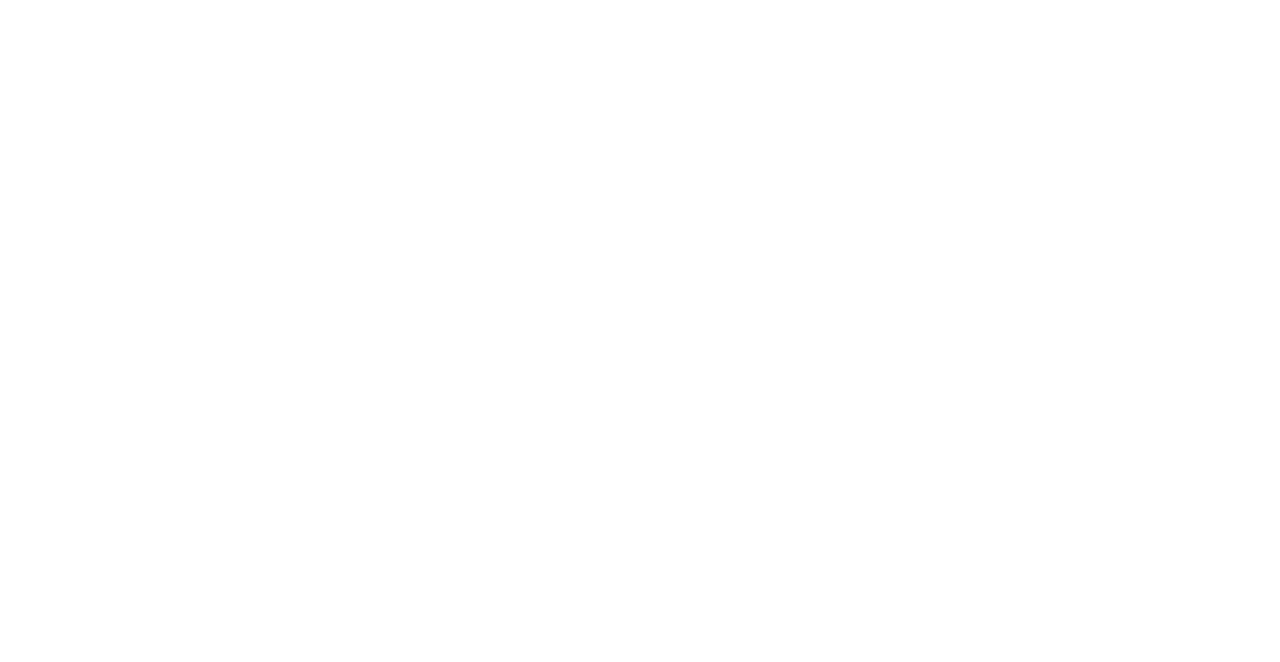
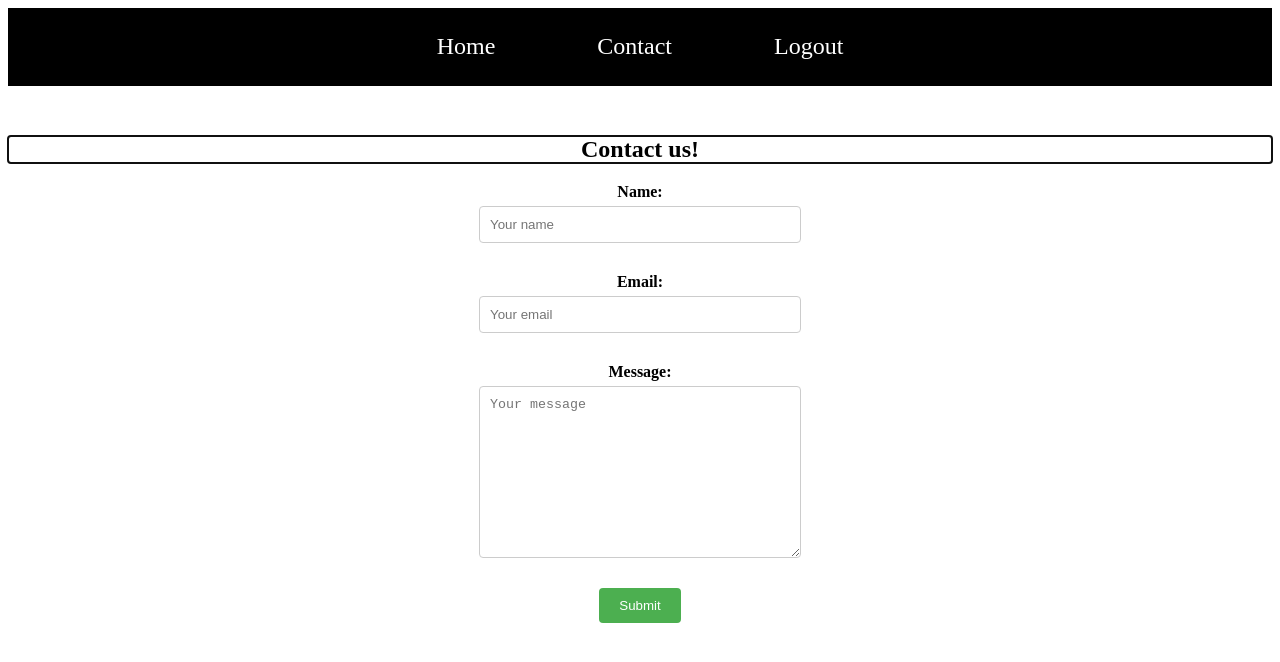
Before and after one commit to Thecoder0012/Node_Exam, a Svelte app in the folder client/: page /contact in a window 1280 px wide. Shown: the top 662 px of the page. Built offline with nearby package versions, Linux system fonts and the light colour scheme.

Commit message:
additional changes

```diff
--- a/client/src/App.svelte
+++ b/client/src/App.svelte
@@ -1,12 +1,15 @@
 <script>
-	import { Router, Route } from "svelte-navigator";
+	import {Router, Route } from "svelte-navigator";
   import Register from "./components/Register.svelte";
   import Login from "./components/Login.svelte";
   import Home from "./components/Home.svelte";
+  import Contact from "./components/Contact.svelte";
+
 </script>
 
 <Router>
-  <Route path="/"><Login /></Route>
+<Route path="/"><Login /></Route>
   <Route path="/home"><Home/></Route>
   <Route path="/register"><Register/></Route>
+  <Route path="/contact"><Contact/></Route>
 </Router>
--- /dev/null
+++ b/client/src/components/Contact.svelte
@@ -0,0 +1,116 @@
+<script>
+    import axios from "axios";
+    import { BASE_URL } from "../store/globalStore.js";
+    import Navbar from "./Navbar.svelte";
+
+    let name = '';
+    let email = '';
+    let message = '';
+    const handleSubmit = async (e) => {
+    e.preventDefault();
+
+    try {
+      const response = await axios.post($BASE_URL+'/contact', {
+        name,
+        email,
+        message
+      });
+      if (response.status === 200) {
+        message = response.data.message;
+      }
+    } catch (err) {
+      message = err.response.data.message;
+    }
+  };
+
+  const handleInputChange = (event) => {
+    if (event.target.name === 'name') {
+      name = event.target.value;
+    } else if (event.target.name === 'email') {
+      email = event.target.value;
+    } else if (event.target.name === 'message') {
+      message = event.target.value;
+    }
+  };
+
+  </script>
+
+
+
+<Navbar/>
+<div class="container">
+    <h1>Contact us!</h1>
+
+    <form on:submit={handleSubmit}>
+      <div class="form-container">
+        <label for="name">Name:</label>
+        <input type="text" id="name" name="name" placeholder="Your name" bind:value={name} on:input={handleInputChange}
+        required>
+      </div>
+
+      <div class="form-container">
+        <label for="email">Email:</label>
+        <input type="email" id="email" name="email" placeholder="Your email" bind:value={email} on:input={handleInputChange}
+        required>
+      </div>
+
+      <div class="form-container">
+        <label for="message">Message:</label>
+        <textarea id="message" name="message" placeholder="Your message" bind:value={message} on:input={handleInputChange}
+        required></textarea>
+      </div>
+
+      <button type="submit" class="submit-btn">Submit</button>
+    </form>
+  </div>
+
+
+<style>
+    .container {
+      text-align: center;
+      margin-top: 50px;
+    }
+
+    h1 {
+      font-size: 24px;
+      margin-bottom: 20px;
+    }
+
+    .form-container {
+      display: flex;
+      flex-direction: column;
+      align-items: center;
+      margin-bottom: 20px;
+    }
+
+    .form-container label {
+      margin-bottom: 5px;
+      font-weight: bold;
+    }
+
+    .form-container input,
+    .form-container textarea {
+      width: 300px;
+      padding: 10px;
+      margin-bottom: 10px;
+      border: 1px solid #ccc;
+      border-radius: 4px;
+    }
+
+    .form-container textarea {
+      height: 150px;
+    }
+
+    .submit-btn {
+      padding: 10px 20px;
+      background-color: #4caf50;
+      color: white;
+      border: none;
+      border-radius: 4px;
+      cursor: pointer;
+    }
+
+    .submit-btn:hover {
+      background-color: #45a049;
+    }
+  </style>
--- a/client/src/components/Home.svelte
+++ b/client/src/components/Home.svelte
@@ -19,9 +19,7 @@
   let incomingMessage = "";
 
   function authenticated(response)  {
-    return response.data.authenticated ?
-    user = response.data.user.email
-    : navigate("/home");
+    return response.data.authenticated ? user = response.data.user.email : navigate("/home");
   };
 
 
@@ -29,13 +27,17 @@
       message = event.currentTarget.value
   }
 
+
+
     onMount(async () => {
     try {
       socket.on("message_receiver",(data) => {
         incomingMessage = data.message
       })
-      const response = await axios.get($BASE_URL+"/login", { withCredentials: true });
-      const auth = authenticated(response);
+      const response = await axios.get("http://localhost:8080/login", {
+        withCredentials: true,
+      });
+      const auth = authenticated(response)
     } catch (error) {
       console.error(error);
     }
@@ -45,7 +47,7 @@
 
 <Navbar/>
 <div class="authenticated">
-    <h1>Welcome {user}</h1>
+    <h1>Welcome {user} to this application</h1>
 
     <input name="mess" placeholder="Type in your message" on:input={handleInputChange}>
     <button on:click={messageSender}>Send message</button>
--- a/client/src/components/Login.svelte
+++ b/client/src/components/Login.svelte
@@ -51,6 +51,7 @@
           placeholder="Email"
           value={email}
           on:input={handleInputChange}
+          autofocus
           required
         />
       </p>
@@ -124,7 +125,7 @@ input[placeholder] {
 .signUpButton {
     position: absolute;
     left: 44%;
-    top: 47%;
+    top: 55%;
 }
 
 </style>
--- a/client/src/components/Navbar.svelte
+++ b/client/src/components/Navbar.svelte
@@ -12,7 +12,7 @@ async function logout(){
 
 <div class="container">
     <ul>
-      <li> <a classname="link" href="/homepage">Home</a> </li>
+      <li> <a classname="link" href="/home">Home</a> </li>
       <li> <a classname="link" href="/contact">Contact</a> </li>
       <li> <a classname="link" on:click={logout} href="/">Logout</a> </li>
     </ul>
--- a/client/src/components/Register.svelte
+++ b/client/src/components/Register.svelte
@@ -53,6 +53,7 @@
         placeholder="Email"
         bind:value={email}
         on:input={handleInputChange}
+        autofocus
         required
       />
     </p>
@@ -127,6 +128,6 @@ input[placeholder] {
   .register {
     position: absolute;
     left: 44%;
-    top: 47%;
+    top: 55%;
   }
 </style>
```
Also changed, not shown: 2 other files (tests, documents, lock files or other folders).
